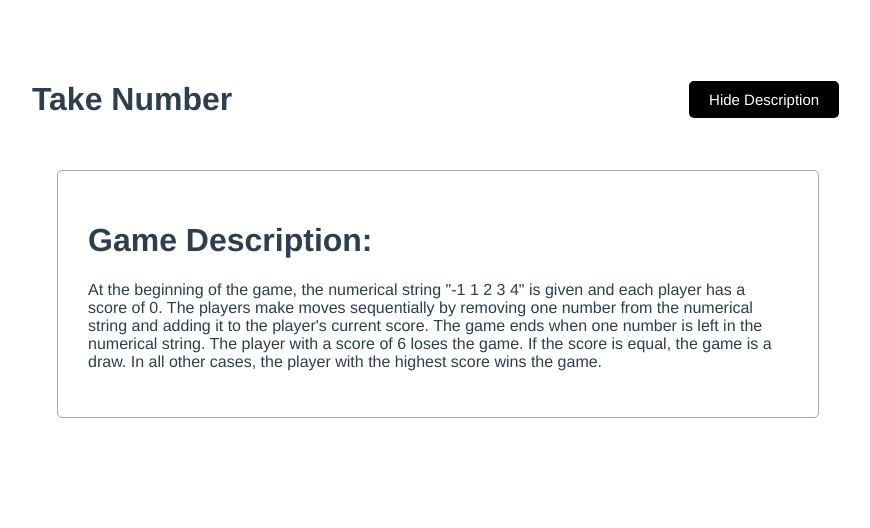
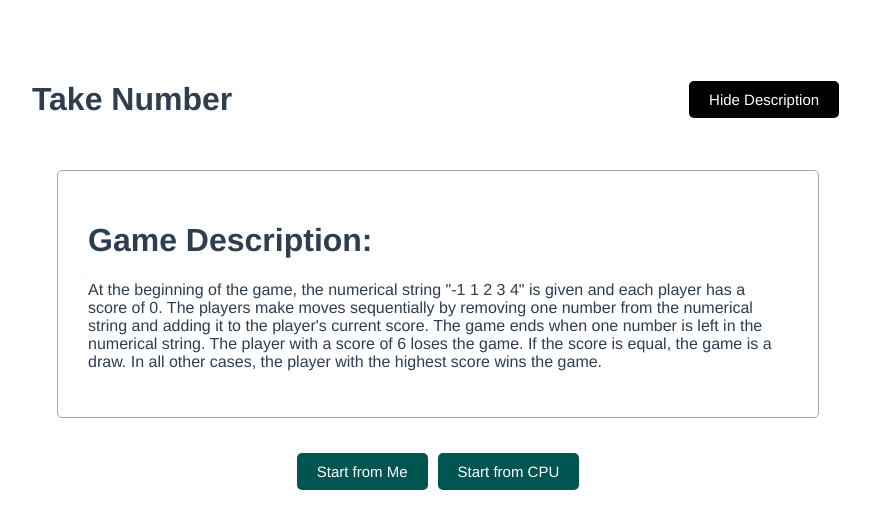
Before and after one commit to koheitech/take_number_game, a Vue app: page / in a window 1280 px wide. Shown: the top 528 px of the page, without its empty margins (202-1072 px from the left). Built offline with nearby package versions, Linux system fonts and the light colour scheme.

Commit message:
add starting button

```diff
--- a/src/App.vue
+++ b/src/App.vue
@@ -4,7 +4,7 @@
       :title="title"
       :showDescription="showDescription"
     />
-  <div  v-show="showDescription" class="description">
+  <div v-show="showDescription" class="description">
     <h1>Game Description:</h1>
     <p>At the beginning of the game, the numerical string "-1 1 2 3 4" is given and each player has a score of 0.
     The players make moves sequentially by removing one number from the numerical string and adding it to the player's current score.
@@ -12,20 +12,31 @@
     The player with a score of 6 loses the game. If the score is equal, the game is a draw.
     In all other cases, the player with the highest score wins the game.</p>
   </div>
+  <div v-if="!isPlaying">
+    <Button
+        text="Start from Me"
+    />
+    <Button
+        text="Start from CPU"
+    />
+  </div>
 </template>
 
 <script>
 import Header from "./components/Header";
+import Button from "./components/Button";
 
 export default {
   name: 'App',
   components: {
     Header,
+    Button,
   },
   data() {
     return {
       title: 'Take Number',
-      showDescription: true
+      showDescription: true,
+      isPlaying: false
     };
   },
   methods: {
--- a/src/components/Button.vue
+++ b/src/components/Button.vue
@@ -21,7 +21,7 @@ props: {
 <style>
 .btn {
   display: inline-block;
-  background: #000;
+  background: #015551;
   color: #fff;
   border: none;
   padding: 10px 20px;
--- a/src/components/Header.vue
+++ b/src/components/Header.vue
@@ -4,8 +4,8 @@
       <Button
         @btn-click="$emit('toggle-description')"
         :text="showDescription ? 'Hide Description' : 'Show Description'"
-        :color="showDescription ? 'black' : 'darkgray'"
-    />
+        :color="showDescription ? 'black' : ''"
+      />
     </header>
 </template>
 
```
